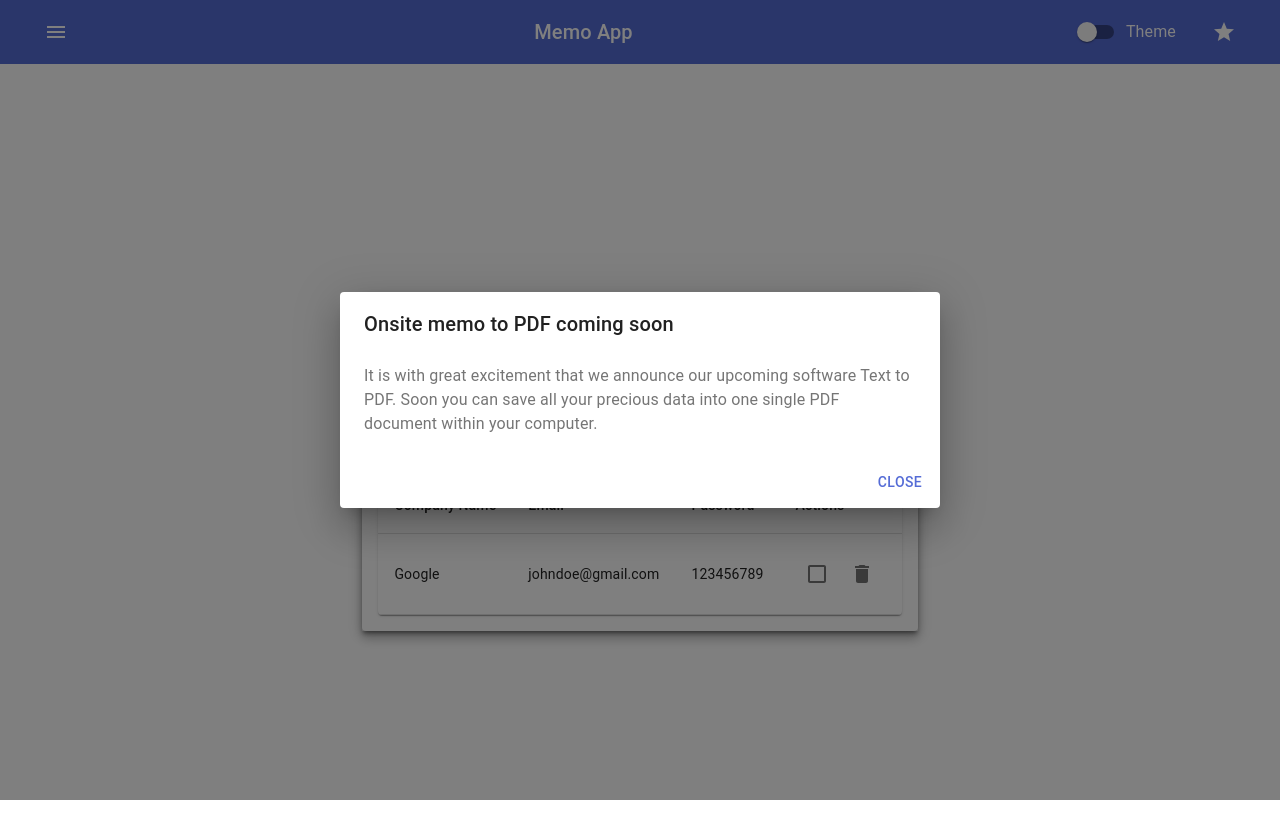
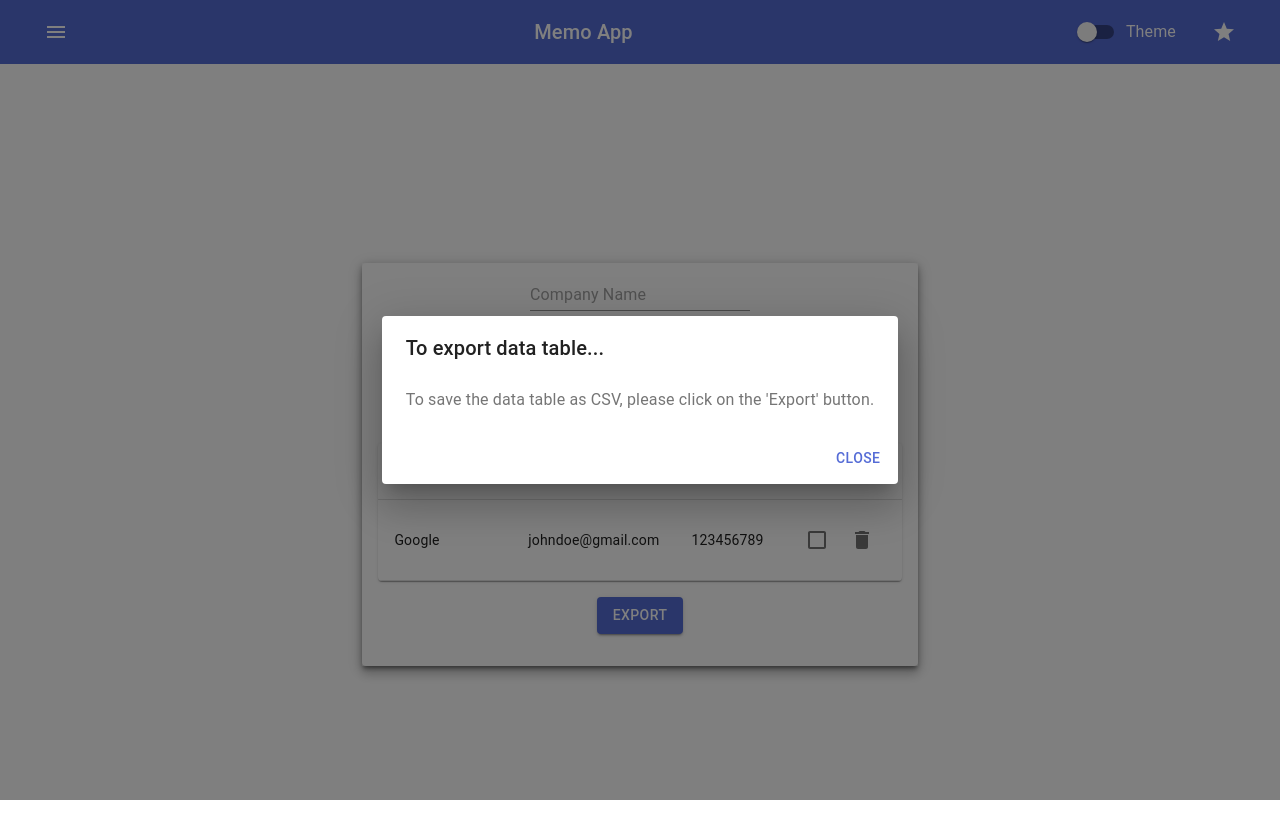
Before and after one commit to JonathanDuarteGH/react-project-memo, a React (Create React App) app: page / in a window 1280 px wide. Both pictures are taken after a click on the button 1224 px from the left and 32 px from the top of the page. Shown: the top 838 px of the page. Built offline with nearby package versions, Linux system fonts and the light colour scheme.

Commit message:
Added csv export functionality

```diff
--- a/package.json
+++ b/package.json
@@ -8,12 +8,14 @@
     "@testing-library/jest-dom": "^4.2.4",
     "@testing-library/react": "^9.5.0",
     "@testing-library/user-event": "^7.2.1",
+    "file-saver": "^2.0.2",
     "formik": "^2.1.7",
     "material-table": "^1.69.0",
     "react": "^16.13.1",
     "react-dom": "^16.13.1",
     "react-scripts": "3.4.3",
-    "shortid": "^2.2.15"
+    "shortid": "^2.2.15",
+    "xlsx": "^0.16.8"
   },
   "scripts": {
     "start": "react-scripts start",
--- /dev/null
+++ b/src/components/memos/components/ExportCSV.js
@@ -0,0 +1,36 @@
+import React from 'react'
+import Button from '@material-ui/core/Button';
+import { makeStyles } from '@material-ui/core';
+import * as FileSaver from 'file-saver';
+import * as XLSX from 'xlsx';
+
+const useStyles = makeStyles((theme) => ({
+  margin: {
+    margin: theme.spacing(2),
+  },
+}))
+
+export const ExportCSV = ({ csvData, fileName }) => {
+  const classes = useStyles();
+  const fileType = 'application/vnd.openxmlformats-officedocument.spreadsheetml.sheet;charset=UTF-8';
+  const fileExtension = '.xlsx';
+
+  const exportToCSV = (csvData, fileName) => {
+    const ws = XLSX.utils.json_to_sheet(csvData);
+    const wb = { Sheets: { 'data': ws }, SheetNames: ['data'] };
+    const excelBuffer = XLSX.write(wb, { bookType: 'xlsx', type: 'array' });
+    const data = new Blob([excelBuffer], { type: fileType });
+    FileSaver.saveAs(data, fileName + fileExtension);
+  }
+
+  return (
+    <Button
+      variant='contained'
+      color='primary'
+      className={classes.margin}
+      onClick={(e) => exportToCSV(csvData, fileName)}
+    >
+      Export
+    </Button>
+  )
+};
--- a/src/components/memos/components/MemoTable.js
+++ b/src/components/memos/components/MemoTable.js
@@ -9,10 +9,12 @@ import Paper from '@material-ui/core/Paper';
 import Checkbox from '@material-ui/core/Checkbox';
 import DeleteIcon from '@material-ui/icons/Delete';
 import IconButton from '@material-ui/core/IconButton';
+import { ExportCSV } from './ExportCSV';
 
 export default function MemoTable(props) {
   const { rows, removeMemo, toggleMemo } = props;
   return (
+    <>
       <TableContainer component={Paper}>
         <Table>
           <TableHead>
@@ -43,5 +45,7 @@ export default function MemoTable(props) {
           </TableBody>
         </Table>
       </TableContainer>
+      <ExportCSV csvData={rows} fileName='Memo App' />
+    </>
   );
 }
--- a/src/components/navbar/components/StarButton.js
+++ b/src/components/navbar/components/StarButton.js
@@ -22,7 +22,7 @@ export default function StarButton() {
 
   return (
     <div>
-      <Tooltip title="Memo to PDF">
+      <Tooltip title="Memo to CSV">
         <Button color="inherit" onClick={handleClickOpen}>
           <GradeIcon />
         </Button>
@@ -33,10 +33,10 @@ export default function StarButton() {
         aria-labelledby="alert-dialog-title"
         aria-describedby="alert-dialog-description"
       >
-        <DialogTitle id="alert-dialog-title">{"Onsite memo to PDF coming soon"}</DialogTitle>
+        <DialogTitle id="alert-dialog-title">{"To export data table..."}</DialogTitle>
         <DialogContent>
           <DialogContentText id="alert-dialog-description">
-            It is with great excitement that we announce our upcoming software Text to PDF. Soon you can save all your precious data into one single PDF document within your computer.
+            To save the data table as CSV, please click on the 'Export' button.
           </DialogContentText>
         </DialogContent>
         <DialogActions>
```
Also changed, not shown: 1 other file (tests, documents, lock files or other folders). Lines whose indentation alone changed are shown as unchanged.
